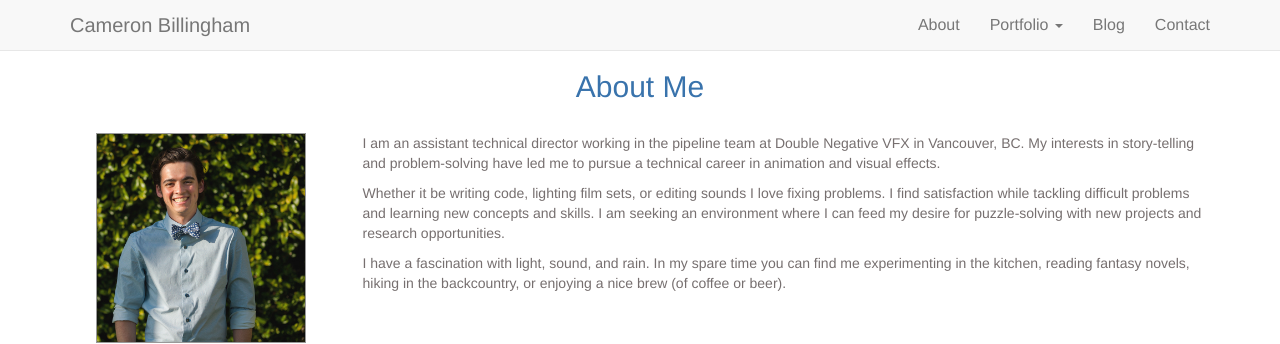
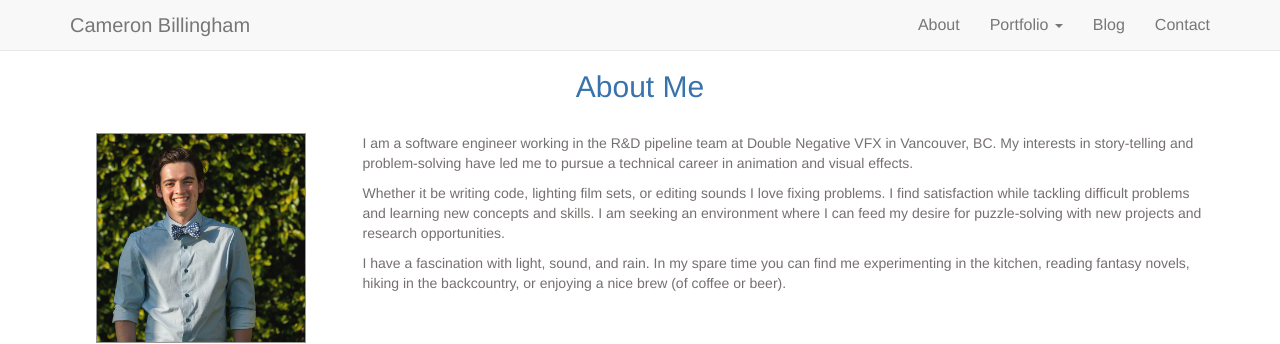
Before and after one commit to cbillingham/cbillingham.github.io, a Jekyll site: the page built from index.html, in a window 1280 px wide. Shown: the top 344 px of the page. Built offline with Jekyll 4.4.1, drawn with Linux system fonts in a browser that asks for light colours; nearby versions of some CDN libraries.

Commit message:
Update github-pages bundle and biography

```diff
--- a/index.html
+++ b/index.html
@@ -19,7 +19,7 @@ layout: default
     </div>
     <div class="col-md-9">
       <p>
-        I am an assistant technical director working in the pipeline team at Double Negative VFX in Vancouver, BC. My interests in story-telling and problem-solving have led me to pursue a technical career in animation and visual effects.
+        I am a software engineer working in the R&D pipeline team at Double Negative VFX in Vancouver, BC. My interests in story-telling and problem-solving have led me to pursue a technical career in animation and visual effects.
       </p>
       <p>
         Whether it be writing code, lighting film sets, or editing sounds I love fixing problems. I find satisfaction while tackling difficult problems and learning new concepts and skills. I am seeking an environment where I can feed my desire for puzzle-solving with new projects and research opportunities.
```
Also changed, not shown: Gemfile.lock.
